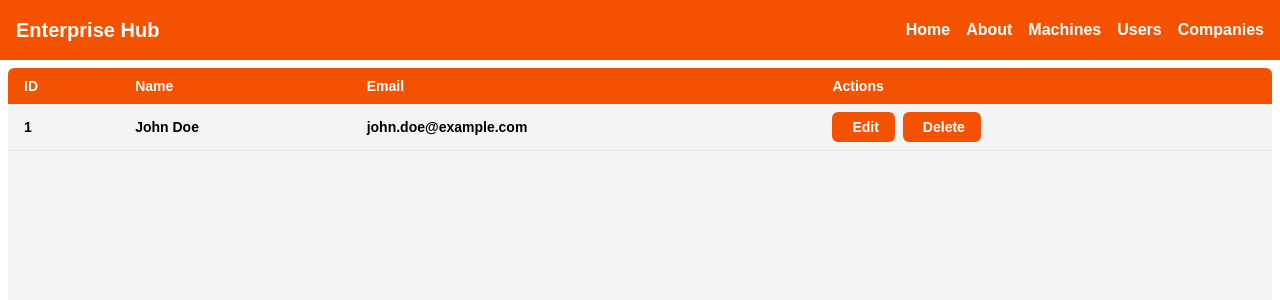
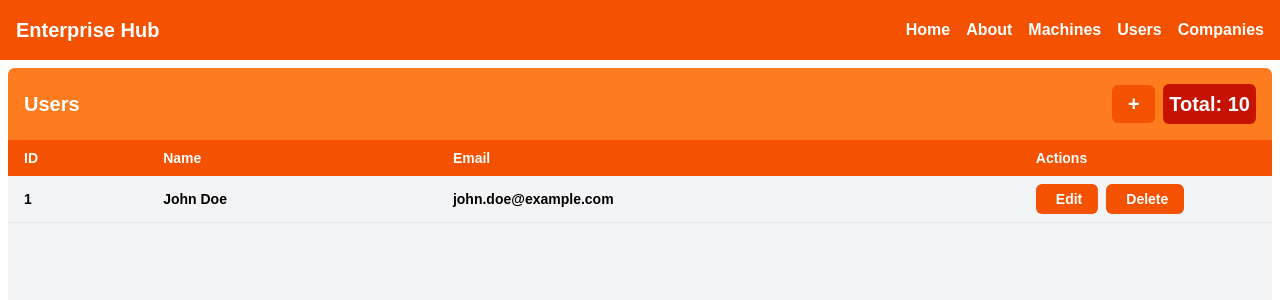
Before and after one commit to DavidLinoe/enterprise-hub-angular-nest, an Angular app: page /users in a window 1280 px wide. Shown: the top 300 px of the page. Built offline with nearby package versions, Linux system fonts and the light colour scheme.

Commit message:
feat:  estrutura do totalizer e callback para acoes

```diff
--- a/src/app/components/table/containers/table.component.html
+++ b/src/app/components/table/containers/table.component.html
@@ -11,7 +11,7 @@
       <tr class="border-b border-gray-200 hover:bg-primary-light/10">
         @for (column of columns(); track $index) {
           @if (actions().length > 0 && column.name === 'actions') {
-            <td class="px-4 py-2">
+            <td class="px-4 py-2 max-w-20">
               @for (action of actions(); track $index) {
                 <button
                   class="mr-2 inline-flex items-center rounded bg-secondary px-3 py-1 text-sm text-white hover:bg-secondary-dark"
--- /dev/null
+++ b/src/app/components/totalizer/containers/totalizer.component.html
@@ -0,0 +1,22 @@
+<header
+  class="flex justify-between items-center text-xl bg-primary-light text-primary-text p-4 rounded-tr-md rounded-tl-md"
+>
+  <h1>{{ title() }}</h1>
+
+  <aside class="flex gap-2 items-center justify-center">
+    @if (actions().length > 0) {
+      @for (action of actions(); track $index) {
+        <div class="">
+          <button
+            (click)="action.callback(action.label)"
+            class="bg-primary-main text-white rounded-md"
+          >
+            <i>{{ action.icon }}</i>
+          </button>
+        </div>
+      }
+    }
+
+    <p class="bg-primary-dark p-1.5 rounded-md">Total: {{ count() }}</p>
+  </aside>
+</header>
--- /dev/null
+++ b/src/app/components/totalizer/containers/totalizer.component.ts
@@ -0,0 +1,17 @@
+import { CommonModule } from '@angular/common';
+import { Component, input } from '@angular/core';
+import { Router } from '@angular/router';
+import { TotalizerAction } from '../models/totalizer.model';
+
+@Component({
+  imports: [CommonModule],
+  selector: 'component-totalizer',
+  templateUrl: './totalizer.component.html',
+})
+export class TotalizerComponent {
+  public count = input<any>([]);
+  public title = input<string>('');
+  public actions = input<TotalizerAction[]>([]);
+
+  constructor(public router: Router) {}
+}
--- /dev/null
+++ b/src/app/components/totalizer/models/totalizer.model.ts
@@ -0,0 +1,6 @@
+
+export interface TotalizerAction {
+  label: string;
+  icon?: string;
+  callback: (item: any) => void;
+}
--- a/src/app/features/users/containers/users.component.html
+++ b/src/app/features/users/containers/users.component.html
@@ -1,3 +1,15 @@
+<component-totalizer
+  [count]="10"
+  [title]="'Users'"
+  [actions]="[
+    {
+      label: 'Create',
+      icon: '+',
+      callback: (item) => createUser(),
+    },
+  ]"
+></component-totalizer>
+
 <component-table
   [items]="[{ id: 1, name: 'John Doe', email: 'john.doe@example.com' }]"
   [columns]="[
--- a/src/app/features/users/containers/users.component.ts
+++ b/src/app/features/users/containers/users.component.ts
@@ -2,9 +2,10 @@ import { CommonModule } from '@angular/common';
 import { Component } from '@angular/core';
 import { Router } from '@angular/router';
 import { TableComponent } from '../../../components/table/containers/table.component';
+import { TotalizerComponent } from "../../../components/totalizer/containers/totalizer.component";
 
 @Component({
-  imports: [CommonModule, TableComponent],
+  imports: [CommonModule, TableComponent, TotalizerComponent],
   selector: 'feature-users',
   templateUrl: './users.component.html',
 })
@@ -13,6 +14,8 @@ export class UsersComponent {
 
   async createUser() {
     // Implement user creation logic here
+        console.log(`User created`);
+
   }
 
   async updateUser(user: string) {
```
